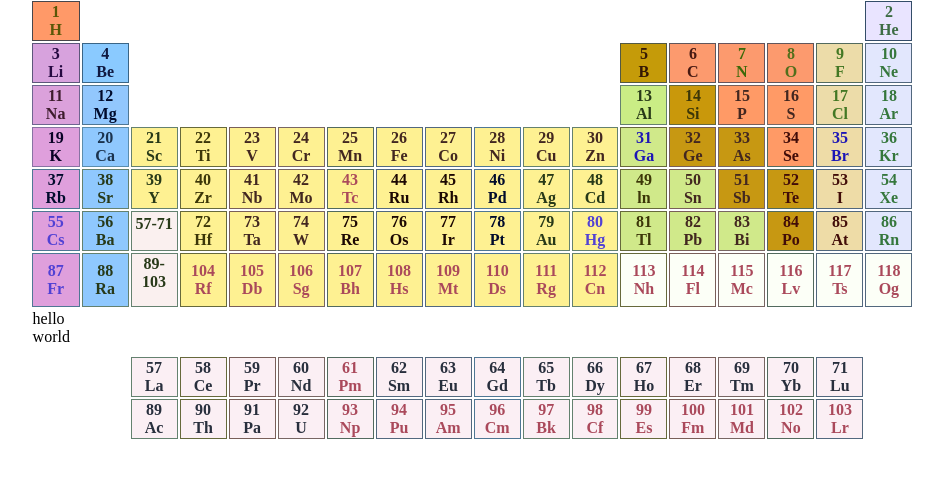
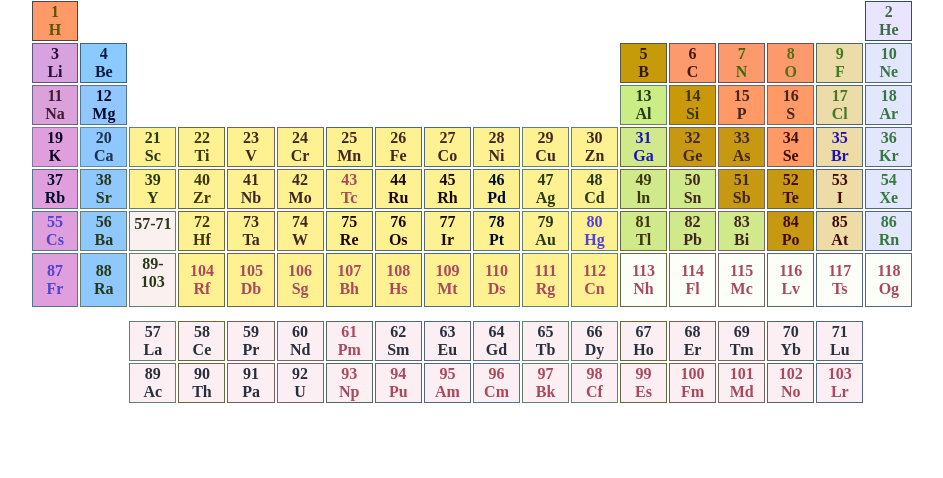
Before and after one commit to Ameer-Hamza-Khetran/Web-mobile-hybrid-app-development, a plain HTML site: page periodic_table.html in a window 1280 px wide. Shown: the part 68-546 px from the top of the page, without its empty margins (168-1111 px from the left). Drawn offline with Linux system fonts and the light colour scheme.

Commit message:
updated periodic table file

```diff
--- a/periodic_table.html
+++ b/periodic_table.html
@@ -129,7 +129,7 @@
 </tr>
 
 <tr>
-  <td> hello world</td>
+  <td></td>
 </tr>
 
 <tr>
```
